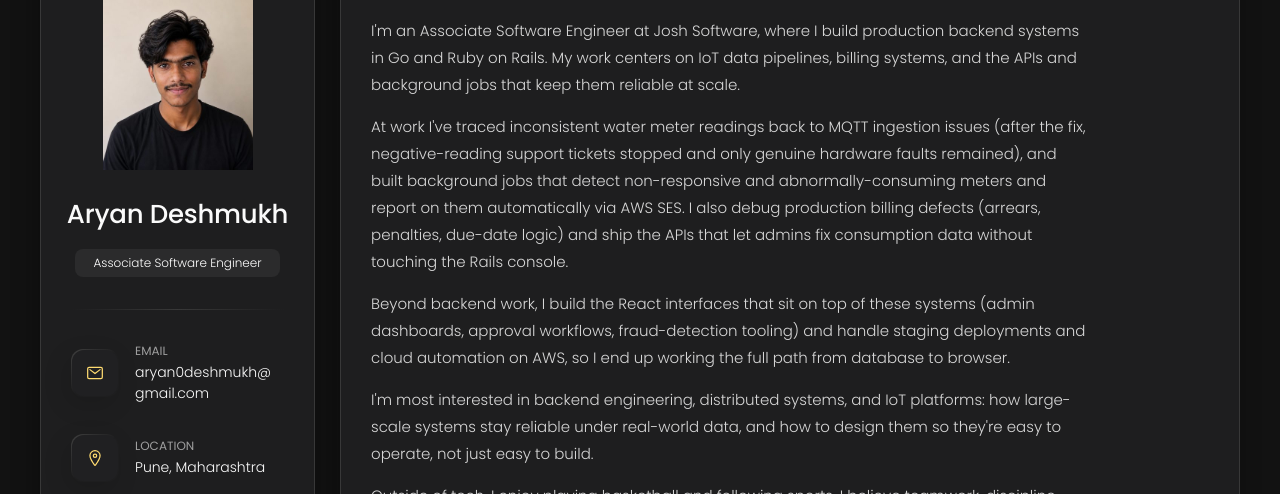
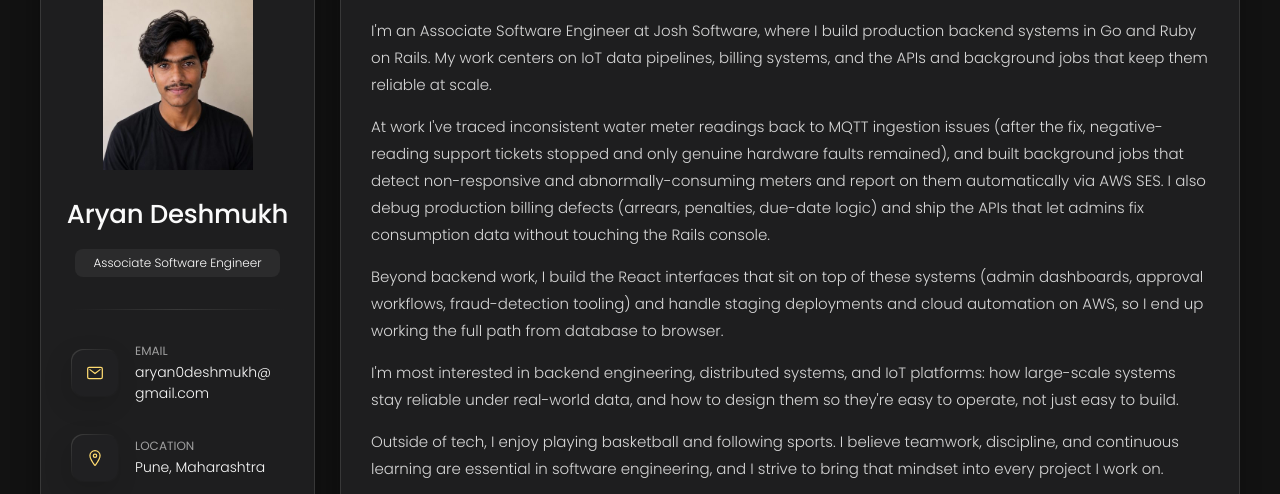
Before and after one commit to A-RYAN-1/Portfolio-Website, a plain HTML site: page index.html in a window 1280 px wide. Shown: the part 151-645 px from the top of the page. Drawn offline with nearby package versions, Linux system fonts and the light colour scheme; no server answers.

Commit message:
fix: about paragraphs fill the full card width (#22)

```diff
--- a/assets/css/style.css
+++ b/assets/css/style.css
@@ -584,7 +584,7 @@ main {
 
 .about-text p {
   margin-bottom: 15px;
-  max-width: 78ch; /* readable measure: under 80 characters a line (impeccable line-length rule); wide enough to fill the About column */
+  max-width: none; /* user, 2026-11-14: paragraphs fill the whole card */
 }
 
 
```
